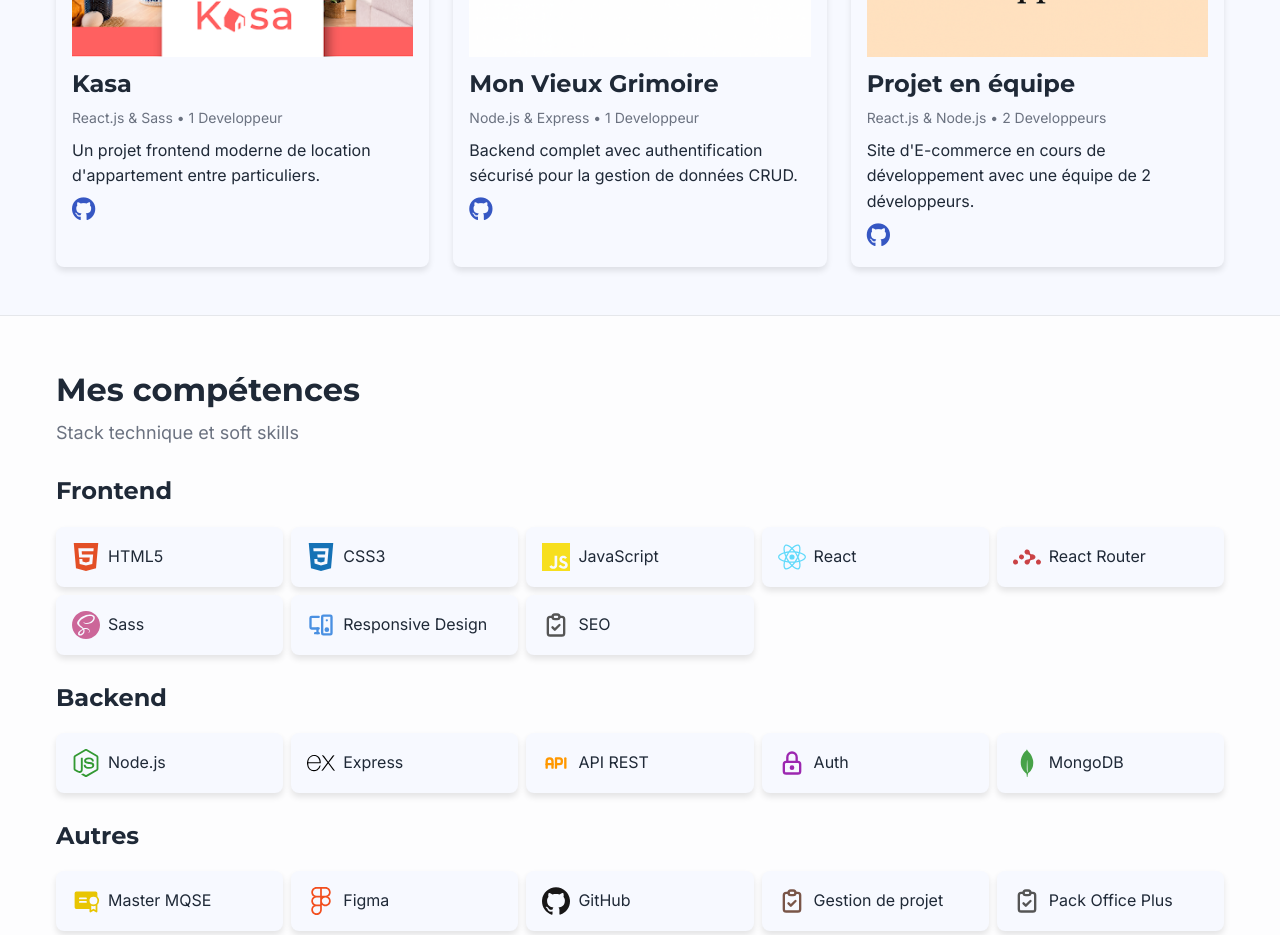
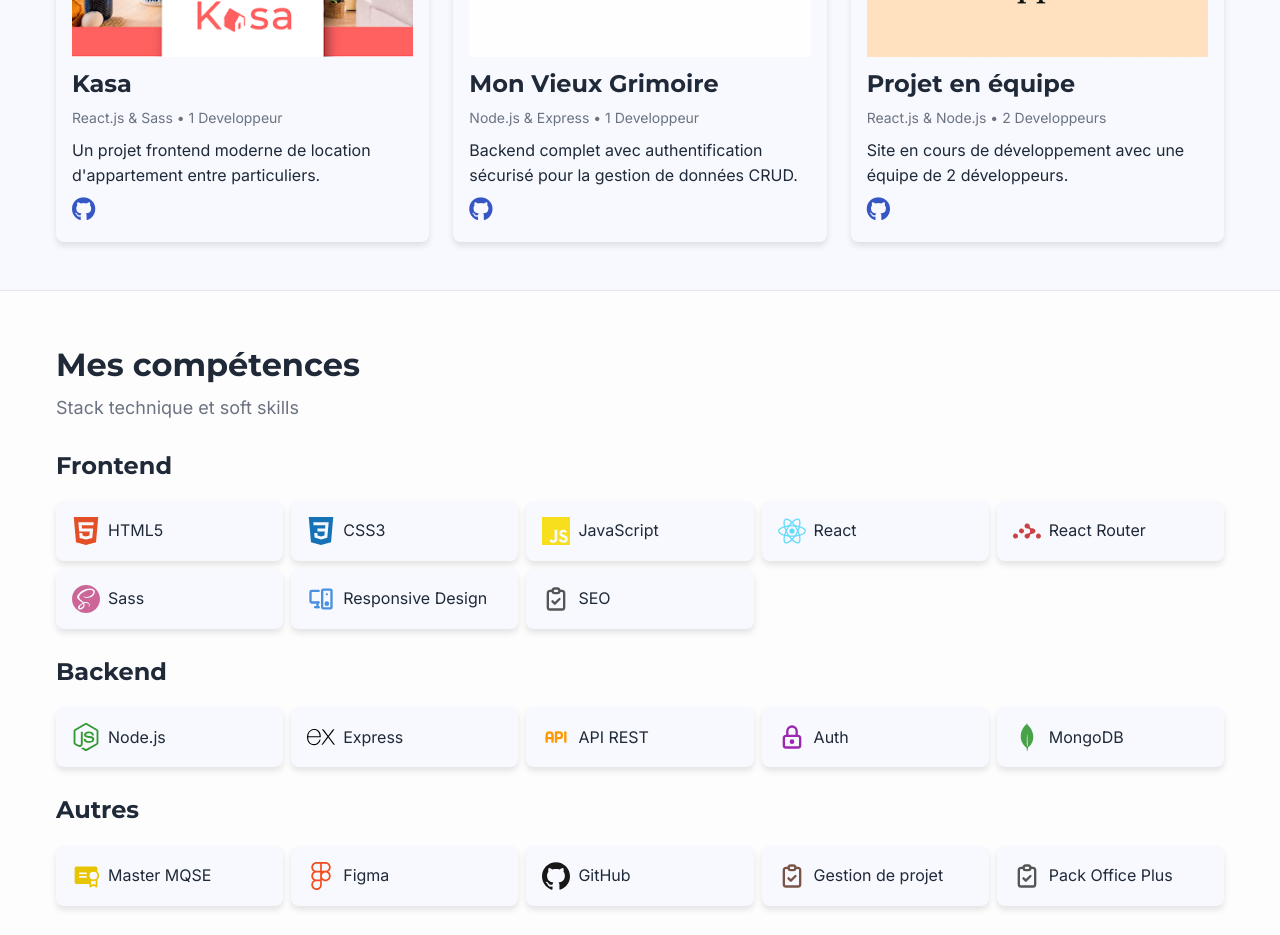
Before and after one commit to Loukys/Portfolio, a React (Vite) app: page /#/ in a window 1280 px wide. Shown: the part 880-1815 px from the top of the page. Built offline with nearby package versions, Linux system fonts and the light colour scheme.

Commit message:
ajout d'un aria-label pour les icones dans les ProjetCard

```diff
--- a/src/components/ProjetCard/ProjetCard.jsx
+++ b/src/components/ProjetCard/ProjetCard.jsx
@@ -13,8 +13,8 @@
       <div className="ProjetCard__content">
         {children}
       </div>
-      <a href={githubLink} target="_blank" rel="noopener noreferrer">
-        <i className="fab fa-github"></i>
+      <a href={githubLink} target="_blank" rel="noopener noreferrer" aria-label="Voir le projet sur GitHub">
+        <i className="fab fa-github" aria-hidden="true"></i>
       </a>
     </div>
   );
--- a/src/pages/Home/SectionsHome/ProjetsSection/ProjetsSection.jsx
+++ b/src/pages/Home/SectionsHome/ProjetsSection/ProjetsSection.jsx
@@ -51,7 +51,7 @@
           image={Dev_logo}
           githubLink="#">
           <p>
-            Site d'E-commerce en cours de développement avec une équipe de 2 développeurs.
+            Site en cours de développement avec une équipe de 2 développeurs.
           </p>
         </ProjetCard>
       </div>
```
